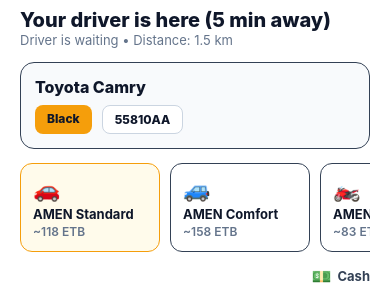
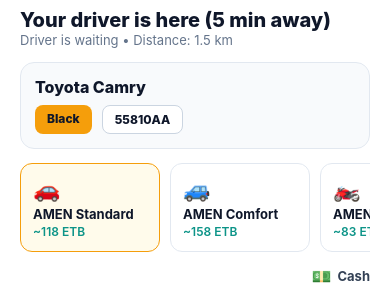
Before and after one commit to babam49-dot/AmenRide, a React Native app in the folder mobile/: screen /Services in a window 390 px wide. Shown: the part 386-682 px from the top of the page. Built offline with nearby package versions, Linux system fonts and the light colour scheme; no server answers.

Commit message:
fix(ui): resolve text contrast and dropdown background issues on MapScreen.web

```diff
--- a/mobile/screens/MapScreen.web.js
+++ b/mobile/screens/MapScreen.web.js
@@ -148,6 +148,7 @@
             onChangeText={setStartLocation}
             onFocus={() => setActiveInput('start')}
             placeholder="Search start location..."
+            placeholderTextColor={isDark ? '#94A3B8' : '#64748B'}
           />
         </View>
 
@@ -163,6 +164,7 @@
             onChangeText={setDestination}
             onFocus={() => setActiveInput('dest')}
             placeholder="Search destination..."
+            placeholderTextColor={isDark ? '#94A3B8' : '#64748B'}
           />
           <TouchableOpacity style={styles.plusBtn}>
             <Text style={styles.plusText}>+</Text>
@@ -171,7 +173,7 @@
 
         {/* Dynamic Search Suggestions Dropdown */}
         {activeInput && (
-          <View style={[styles.suggestionsBox, { backgroundColor: isDark ? '#0F172A' : '#FFFFFF' }]}>
+          <View style={[styles.suggestionsBox, { backgroundColor: isDark ? '#0F172A' : '#FFFFFF', borderColor: isDark ? '#334155' : '#E2E8F0' }]}>
             <Text style={styles.suggestionsHeader}>Suggested Locations in Bahir Dar</Text>
             {BAHIR_DAR_PRESETS.map((item, idx) => (
               <TouchableOpacity
@@ -184,7 +186,7 @@
                   <Text style={[styles.suggestionTitle, { color: isDark ? '#F8FAFC' : '#0F172A' }]}>
                     {item.name}
                   </Text>
-                  <Text style={styles.suggestionSub}>{item.subtitle}</Text>
+                  <Text style={[styles.suggestionSub, { color: isDark ? '#94A3B8' : '#64748B' }]}>{item.subtitle}</Text>
                 </View>
               </TouchableOpacity>
             ))}
@@ -237,7 +239,7 @@
               </Text>
             </View>
 
-            <Text style={styles.rideFooterMsg}>Ride in progress - Enjoy your trip!</Text>
+            <Text style={[styles.rideFooterMsg, { color: isDark ? '#94A3B8' : '#64748B' }]}>Ride in progress - Enjoy your trip!</Text>
 
             <TouchableOpacity
               style={styles.completeBtn}
@@ -252,12 +254,12 @@
             <Text style={[styles.cardHeading, { color: isDark ? '#F8FAFC' : '#0F172A' }]}>
               Your driver is here ({etaMinutes} min away)
             </Text>
-            <Text style={styles.cardSubheading}>
+            <Text style={[styles.cardSubheading, { color: isDark ? '#94A3B8' : '#64748B' }]}>
               Driver is waiting • Distance: {distanceKm} km
             </Text>
 
             {/* Vehicle Details Card */}
-            <View style={[styles.vehicleDetailsCard, { backgroundColor: isDark ? '#0F172A' : '#F8FAFC' }]}>
+            <View style={[styles.vehicleDetailsCard, { backgroundColor: isDark ? '#0F172A' : '#F8FAFC', borderColor: isDark ? '#334155' : '#E2E8F0' }]}>
               <Text style={[styles.vehicleModelName, { color: isDark ? '#F8FAFC' : '#0F172A' }]}>
                 Toyota Camry
               </Text>
@@ -280,7 +282,7 @@
                     key={ride.id}
                     style={[
                       styles.rideCard,
-                      { backgroundColor: isDark ? '#0F172A' : '#FFFFFF' },
+                      { backgroundColor: isDark ? '#0F172A' : '#FFFFFF', borderColor: isDark ? '#334155' : '#E2E8F0' },
                       selectedRide === ride.id.toString() && styles.rideCardActive,
                     ]}
                     onPress={() => setSelectedRide(ride.id.toString())}
@@ -289,7 +291,7 @@
                     <Text style={[styles.rideName, { color: isDark ? '#F8FAFC' : '#0F172A' }]}>
                       {ride.name}
                     </Text>
-                    <Text style={styles.ridePrice}>~{dynamicFare} ETB</Text>
+                    <Text style={[styles.ridePrice, { color: isDark ? '#38BDF8' : '#0D9488' }]}>~{dynamicFare} ETB</Text>
                   </TouchableOpacity>
                 );
               })}
```
